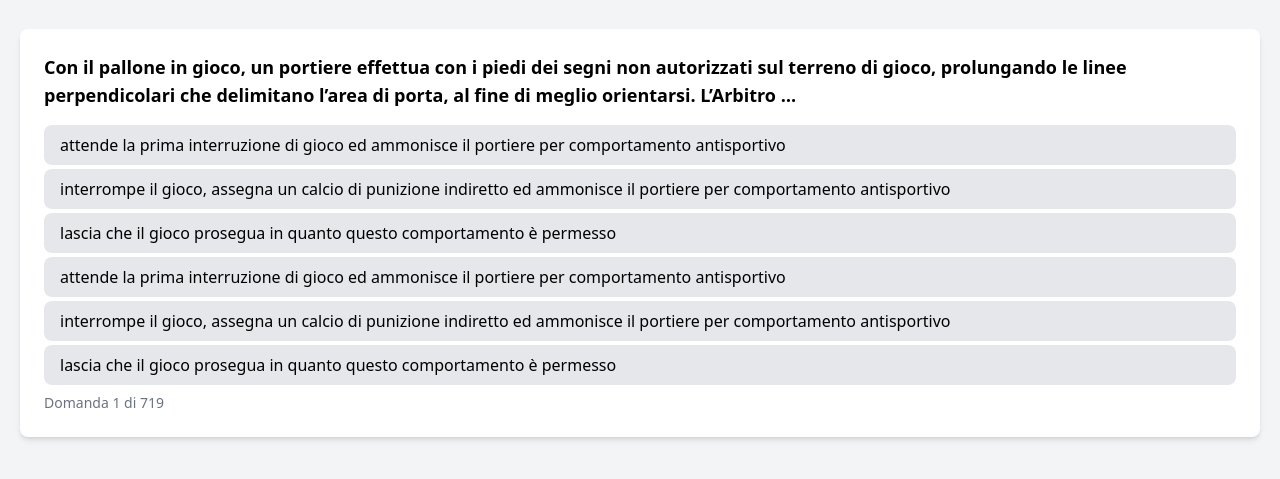
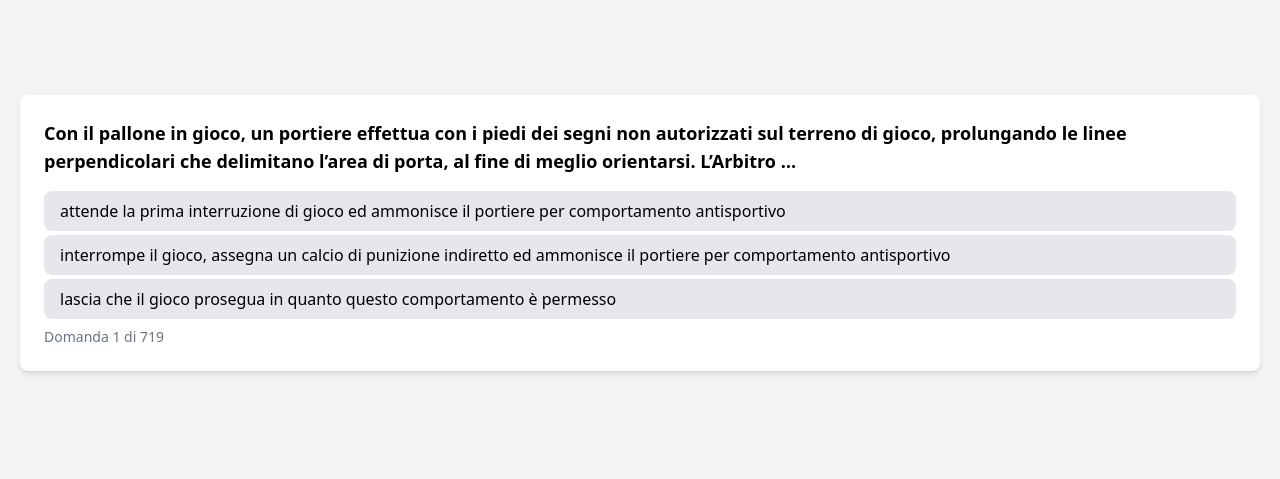
Before and after one commit to Giuseppe19621304/quiz-app, a React (Vite) app: page / in a window 1280 px wide. Shown: the part 167-646 px from the top of the page. Built offline with nearby package versions, Linux system fonts and the light colour scheme.

Commit message:
Update App.jsx

```diff
--- a/src/App.jsx
+++ b/src/App.jsx
@@ -7,8 +7,9 @@ export default function App() {
   const [score, setScore] = useState(0);
   const [showScore, setShowScore] = useState(false);
 
-  const handleAnswer = (index) => {
-    if (index === questions[currentQuestion].correctAnswer) {
+  const handleAnswer = (selectedOption) => {
+    // Confronta la risposta selezionata con la risposta corretta
+    if (questions[currentQuestion].correctAnswer === selectedOption) {
       setScore(score + 10);
     }
 
@@ -57,21 +58,6 @@ export default function App() {
             ) : (
               <p>Caricamento domande...</p>
             )}
-             {questions.length > 0 && questions[currentQuestion] ? (
-  <>
-    <button onClick={() => handleAnswer("A")} className="block w-full text-left px-4 py-2 my-1 bg-gray-200 rounded-lg hover:bg-gray-300">
-      {questions[currentQuestion].optionA}
-    </button>
-    <button onClick={() => handleAnswer("B")} className="block w-full text-left px-4 py-2 my-1 bg-gray-200 rounded-lg hover:bg-gray-300">
-      {questions[currentQuestion].optionB}
-    </button>
-    <button onClick={() => handleAnswer("C")} className="block w-full text-left px-4 py-2 my-1 bg-gray-200 rounded-lg hover:bg-gray-300">
-      {questions[currentQuestion].optionC}
-    </button>
-  </>
-) : (
-              <p>Caricamento domande...</p>
-            )}
           </div>
           <p className="mt-2 text-sm text-gray-500">
             Domanda {currentQuestion + 1} di {questions.length}
```
Lines whose indentation alone changed are shown as unchanged.
